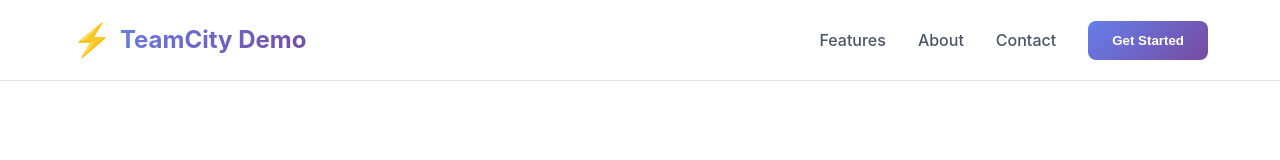
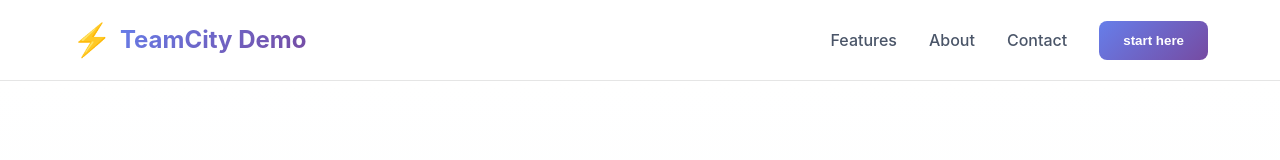
Before and after one commit to arshadlari-akqa/teamcity-demo, a React (Vite) app: page / in a window 1280 px wide. Shown: the top 160 px of the page. Built offline with nearby package versions, Linux system fonts and the light colour scheme.

Commit message:
checking changes

```diff
--- a/src/App.jsx
+++ b/src/App.jsx
@@ -15,7 +15,7 @@ function App() {
               <a href="#features">Features</a>
               <a href="#about">About</a>
               <a href="#contact">Contact</a>
-              <button className="btn-primary">Get Started</button>
+              <button className="btn-primary">start here</button>
             </nav>
           </div>
         </div>
```
